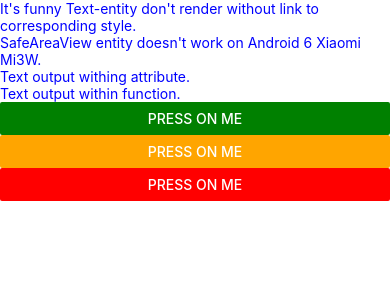
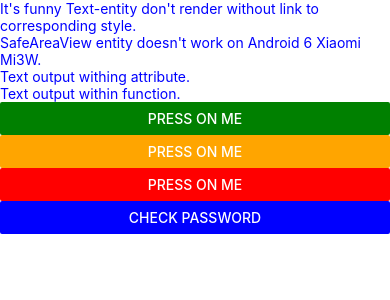
Before and after one commit to iuriimigushin/reactNative, a React Native app: screen / in a window 390 px wide. Shown: the top 300 px of the page. Built offline with nearby package versions, Linux system fonts and the light colour scheme.

Commit message:
Added Password checker.

```diff
--- a/App.js
+++ b/App.js
@@ -9,6 +9,7 @@ export default function App() {
     { text: "Yes", onPres: () => console.log('Complex alert used. Yes button pressed.') },
     { text: "No", onPres: () => console.log('Complex alert used. No button pressed.') }
   ]);
+  const handleButtonPress3 = () => Alert.prompt("Password checker", "Enter your password please", text => console.log(text))
 
   return (
     <SafeAreaView style={styles.container}>
@@ -20,6 +21,7 @@ export default function App() {
       <Button title={'Press on me'} onPress={handleTextPress} color="green" />
       <Button title={'Press on me'} onPress={handleButtonPress} color="orange" />
       <Button title={'Press on me'} onPress={handleButtonPress2} color="red" />
+      <Button title={'Check password'} onPress={handleButtonPress3} color="blue" />
 
       <StatusBar style="auto" />
     </SafeAreaView>
```
